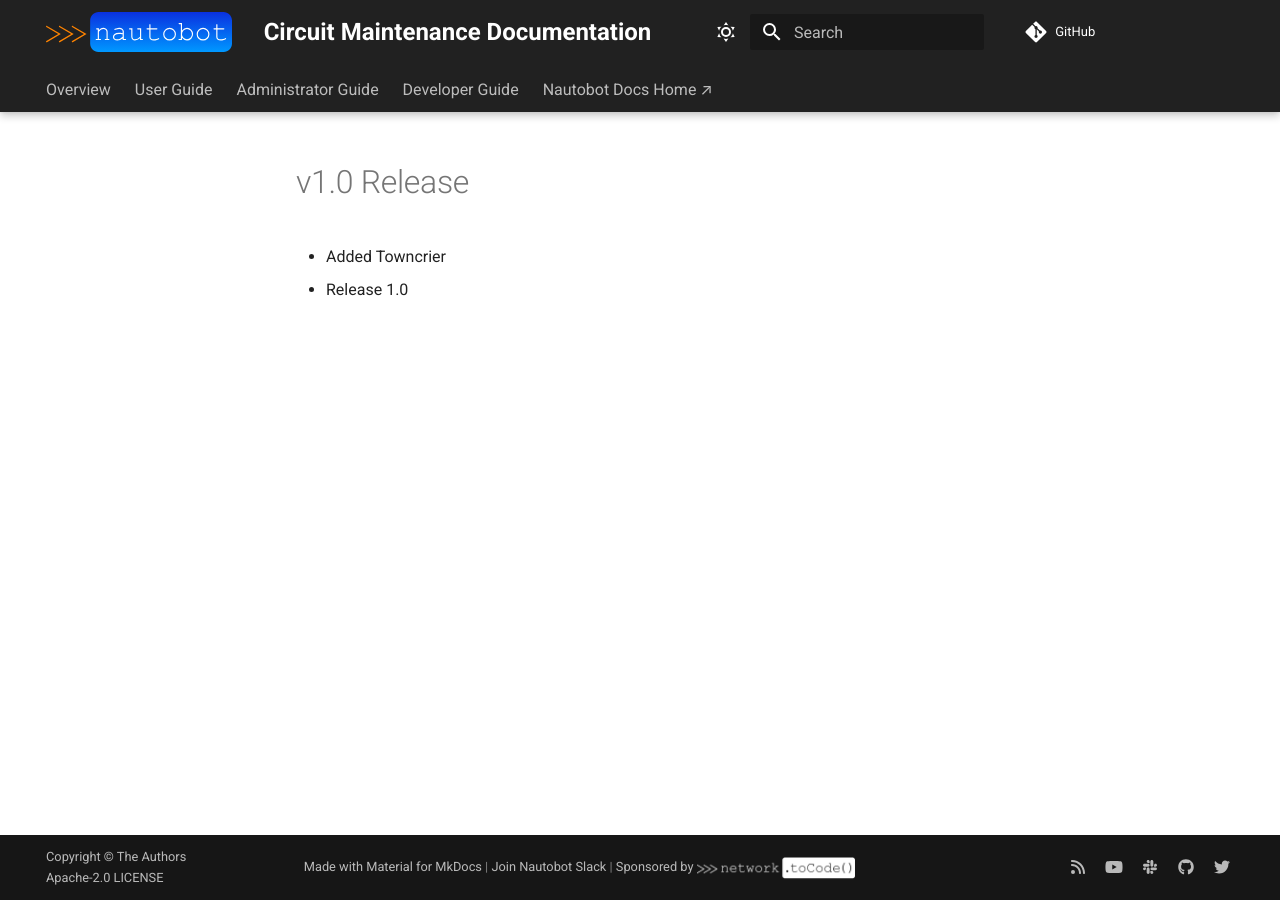
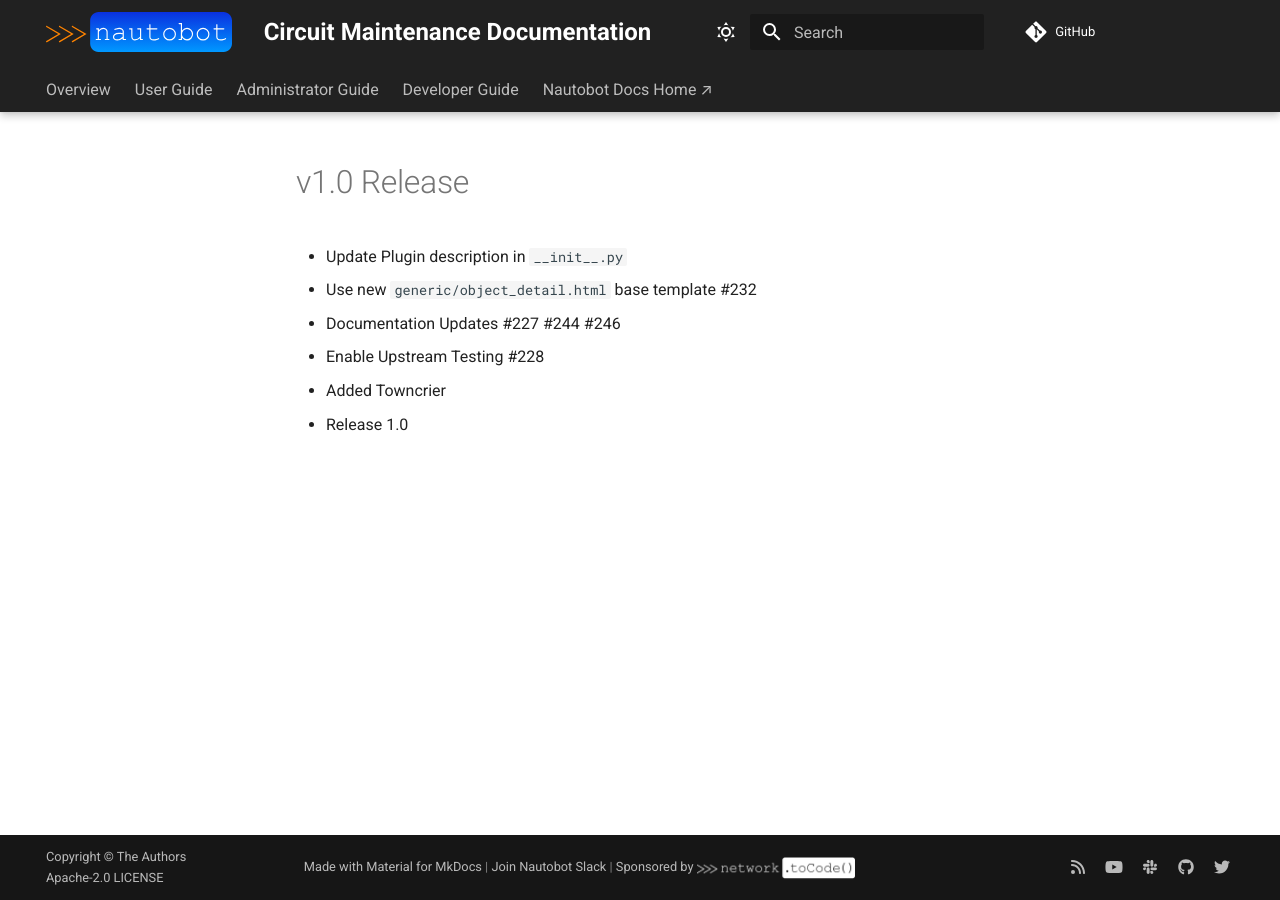
Before and after one commit to nautobot/nautobot-app-circuit-maintenance, an MkDocs documentation site: the page built from docs/admin/release_notes/version_1.0.md, in a window 1280 px wide. Built offline with MkDocs 1.6.1 and Material for MkDocs 9.7.7, drawn with Linux system fonts in a browser that asks for light colours; comment, search, counter and statistics services are not loaded.

Commit message:
Update version_1.0.md (#256)

```diff
--- a/docs/admin/release_notes/version_1.0.md
+++ b/docs/admin/release_notes/version_1.0.md
@@ -4,5 +4,9 @@
 
 <!-- towncrier release notes start -->
 
+- Update Plugin description in `__init__.py`
+- Use new `generic/object_detail.html` base template #232
+- Documentation Updates #227 #244 #246
+- Enable Upstream Testing #228
 - Added Towncrier
 - Release 1.0
```
